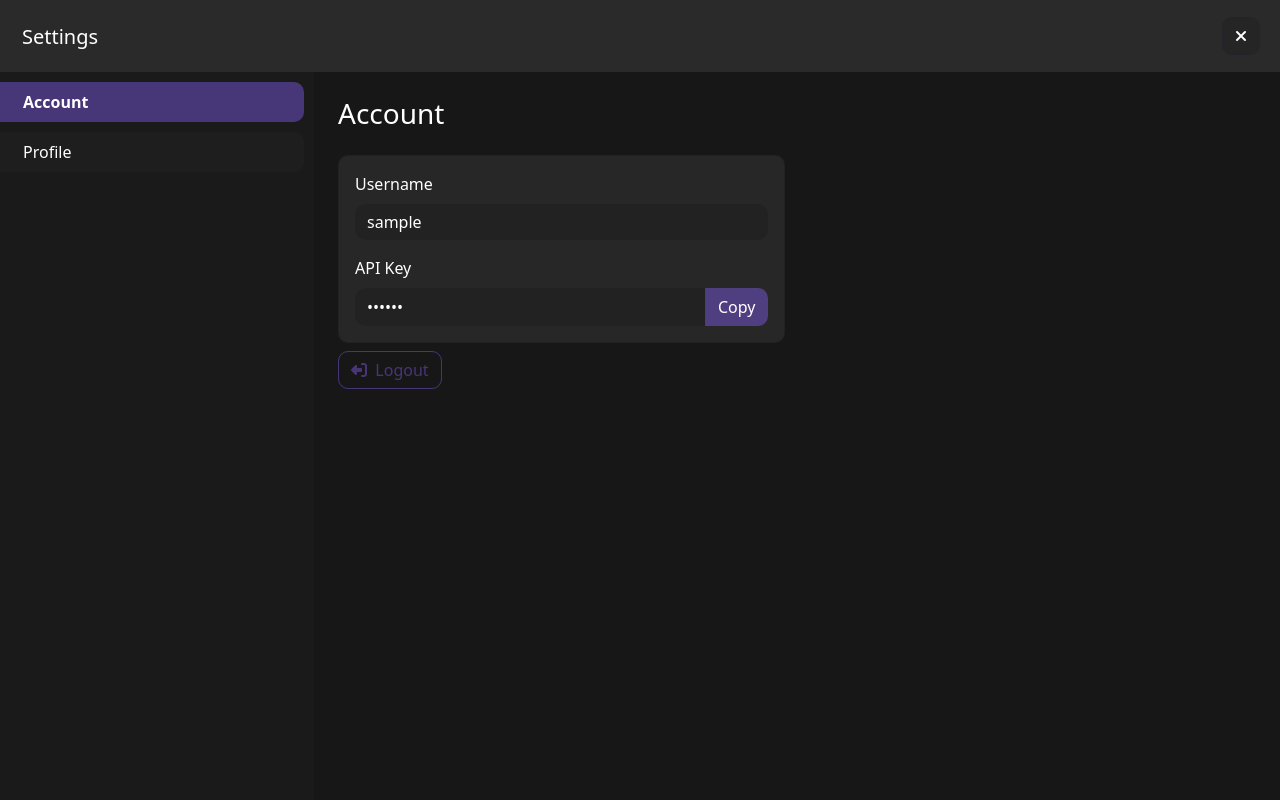
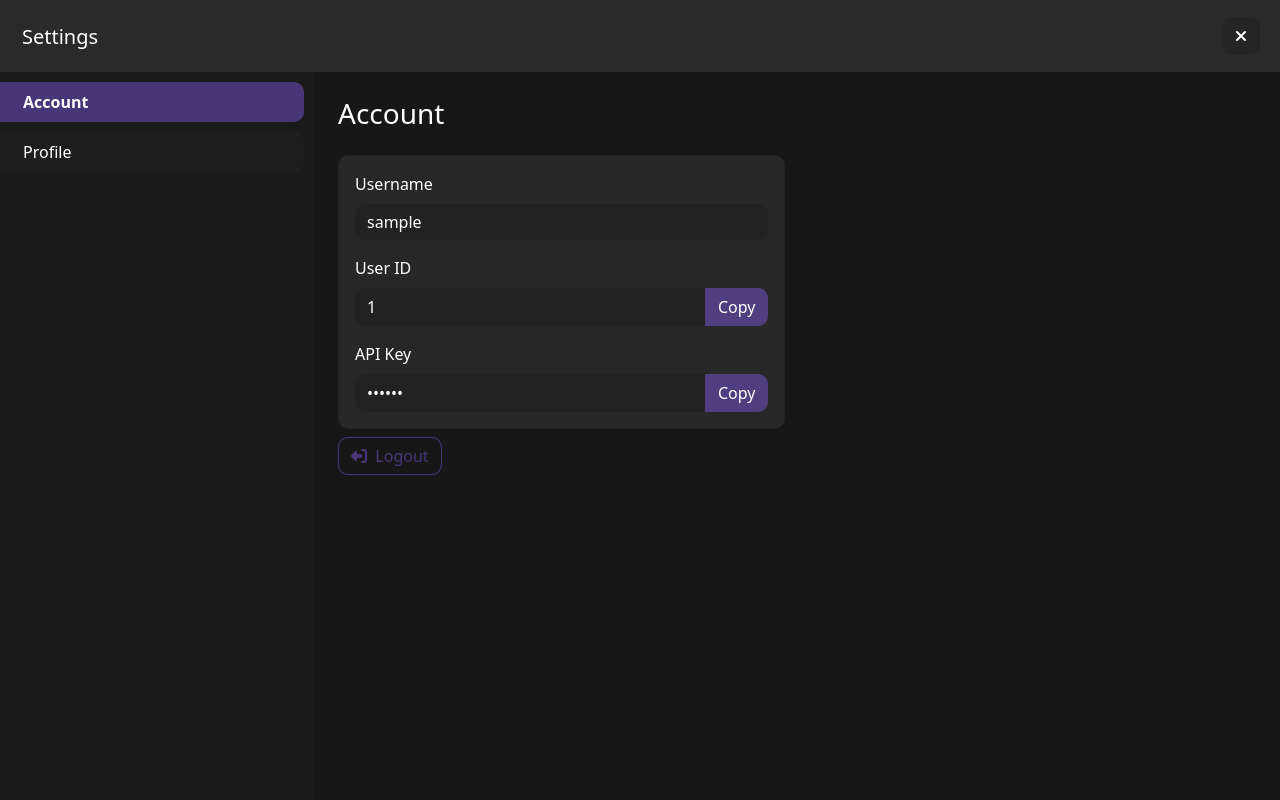
Before and after one commit to FrostChat/frost, a Flask app: template templates/app/settings/account.html in a window 1280 px wide. Run offline with Flask 2, Linux system fonts and the light colour scheme; the template is opened without the code that fills it: most values are stand-ins (such as "Sample title", 1, 10 or a date in 2020); some libraries are stand-ins or nearby versions.

Commit message:
Added user id copy to account settings.

```diff
--- a/templates/app/settings/account.html
+++ b/templates/app/settings/account.html
@@ -61,6 +61,12 @@
                                             <!-- <button class="btn btn-purple" type="button" data-bs-toggle="modal" data-bs-target="#username-change-modal">Edit</button> -->
                                         </div>
 
+                                        <label class="form-label">User ID</label>
+                                        <div class="input-group mb-3">
+                                            <input type="text" class="form-control" value="{{ self_user.id }}" style="background-color: #0000001f; border: none; color: white; border-top-right-radius: 0px!important; border-bottom-right-radius: 0px!important;" readonly>
+                                            <button class="btn btn-purple" type="button" onclick="navigator.clipboard.writeText('{{ self_user.id }}')" style="border-top-left-radius: 0px!important; border-bottom-left-radius: 0px!important;">Copy</button>
+                                        </div>
+
                                         <label class="form-label">API Key</label>
                                         <div class="input-group">
                                             <input type="password" class="form-control" value="{{ self_user.api_key }}" style="background-color: #0000001f; border: none; color: white; border-top-right-radius: 0px!important; border-bottom-right-radius: 0px!important;" readonly>
```
